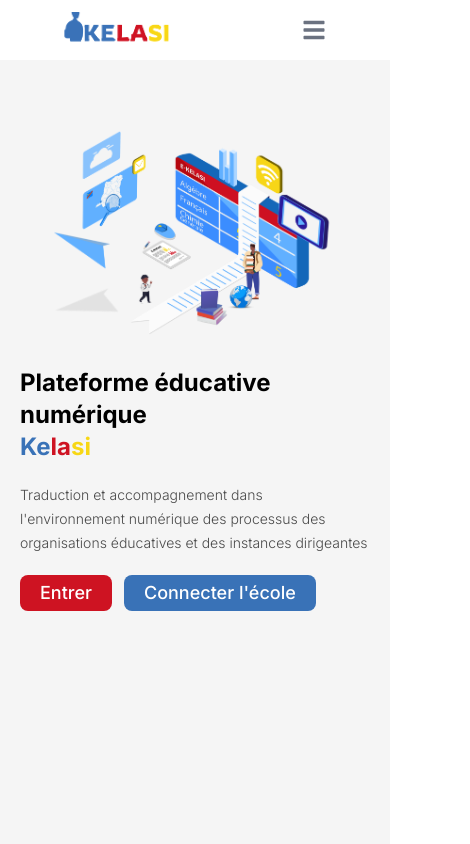
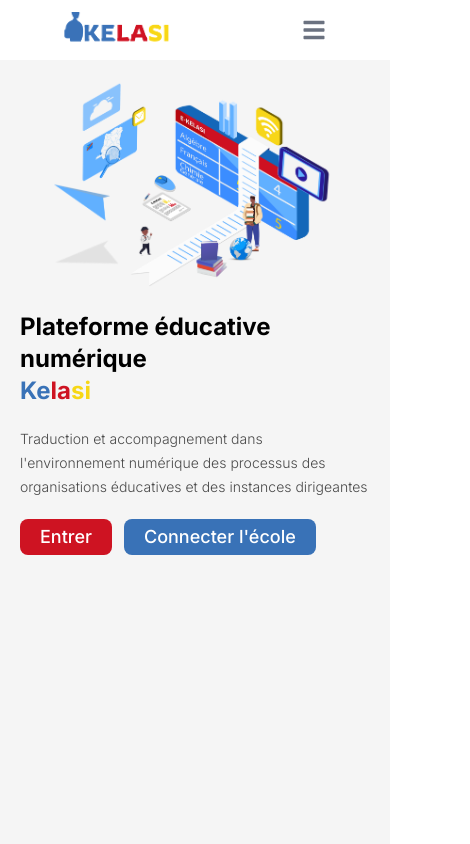
Before and after one commit to GroupeBH/ekelasi, a Next.js app: page / in a window 390 px wide. Shown: the top 844 px of the page, 470 px wide, since content can reach past the window. Built offline with nearby package versions, Linux system fonts and the light colour scheme.

Commit message:
hidden feature

```diff
--- a/src/app/components/Header.js
+++ b/src/app/components/Header.js
@@ -5,7 +5,7 @@ import Image from "next/image";
 
 export default function Header() {
     return (
-        <div className="h-[100vh] py-20 pt-32 md:px-16 p-5 bg-[#f5f5f5]">
+        <div className="h-[100vh] py-20 pt-30 md:px-16 p-5 bg-[#f5f5f5]">
           <div className="flex flex-col md:flex-row md:justify-between md:items-center w-[100%]">
             <div className="md:w-[50%] order-2 md:order-1">
                 <div className="w-[100%]" data-aos="fade-right" data-aos-delay="100">
@@ -23,7 +23,7 @@ export default function Header() {
                     </button>
                 </div>
             </div>
-            <div className=" order-1 md:order-2 pb-3 md:pb-0" data-aos="fade-left" data-aos-delay="200">
+            <div className=" order-1 md:order-2 pb-1 md:pb-0" data-aos="fade-left" data-aos-delay="200">
                 <Image src={side_image} alt="" className="md:h-[65vh] md:w-[44vw] object-contain" />
             </div>
           </div>
--- a/src/app/page.js
+++ b/src/app/page.js
@@ -21,7 +21,7 @@ export default function Home() {
         <News />
       </div>
       <div id="features">
-        <FeaturesSection />
+        {/* <FeaturesSection /> */}
       </div>
       <div id="eco">
         <Ecosystem />
```
